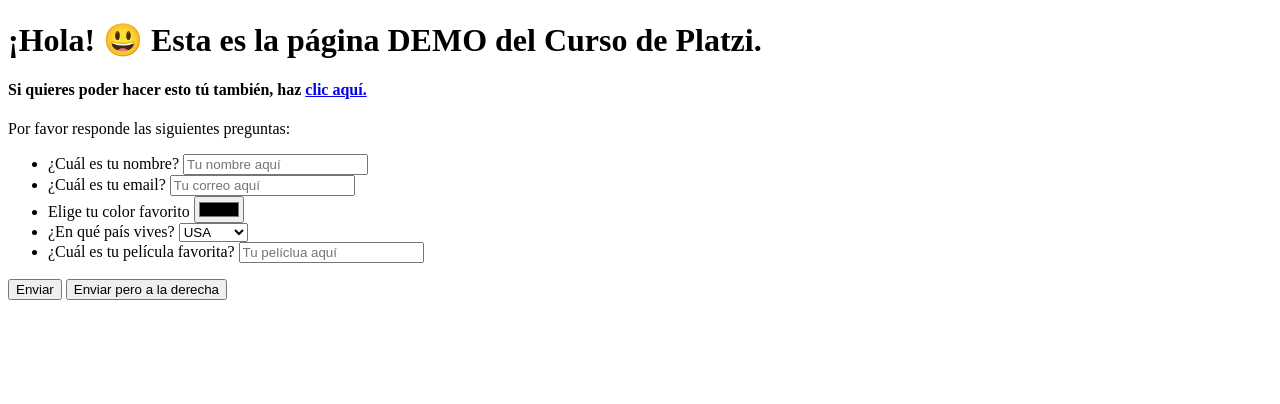
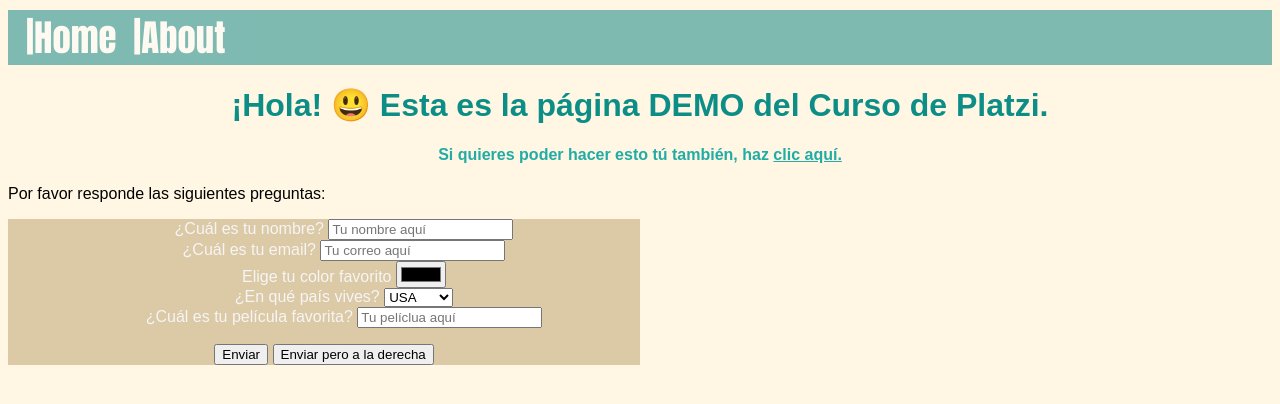
Before and after one commit to misael1005/HTMLCSS, a plain HTML site: page master/index.html in a window 1280 px wide. Drawn offline with Linux system fonts and the light colour scheme.

Commit message:
css to master

```diff
--- a/master/index.html
+++ b/master/index.html
@@ -6,42 +6,51 @@
     <meta name="viewport" content="width=device-width, initial-scale=1.0">
     <meta name="description" content="Esta página fue creada como proyecto para el Curso Definitivo de HTML y CSS en Platzi.">
     <meta name="robots" content="index,follow">
-    <link rel="stylesheet" href="">
+    <link rel="stylesheet" href="./style.css">
     <title>Curso definitivo de HTML y CSS en Platzi</title>
 </head>
 <body>
     <header>
-        <nav></nav>
+        <nav>
+            <ul class="main-nav">
+                <li class="main-nav__item">
+                    <a href="">Home</a>
+                </li>
+                <li class="main-nav__item">
+                    <a href="">About</a>
+                </li>
+            </ul>
+        </nav>
     </header>
     <main>
-        <h1>¡Hola! 😃 Esta es la página DEMO del Curso de Platzi.</h1>
-        <h4>
+        <h1 class="main-title">¡Hola! 😃 Esta es la página DEMO del Curso de Platzi.</h1>
+        <h4 class="main-subtitle">
             Si quieres poder hacer esto tú también, haz <a href="https://platzi.com/clases/html-css/" target="_blank">clic aquí.</a>
         </h4>
         <section>
             <article>
                 <p>Por favor responde las siguientes preguntas:</p>
-                <form action="">
+                <form action="" class="main-form">
                     <ul>
-                        <li>
+                        <li class="main-form__item">
                             <label for="name">
                                 <span>¿Cuál es tu nombre?</span>
                                 <input type="text" id="name" name="name" placeholder="Tu nombre aquí" autocomplete="name" required>
                             </label>
                         </li>
-                        <li>
+                        <li class="main-form__item">
                             <label for="mail">
                                 <span>¿Cuál es tu email?</span>
                                 <input type="email" id="email" name="email" placeholder="Tu correo aquí" autocomplete="email" required>
                             </label>
                         </li>
-                        <li>
+                        <li class="main-form__item">
                             <label for="color">
                                 <span>Elige tu color favorito</span>
                                 <input type="color" id="country" name="country" placeholder="Tu país aquí">
                             </label>
                         </li>
-                        <li>
+                        <li class="main-form__item">
                             <label for="country">
                                 <span>¿En qué país vives?</span>
                                 <select name="country" id="country">
@@ -51,7 +60,7 @@
                                 </select>
                             </label>
                         </li>
-                        <li>
+                        <li class="main-form__item">
                             <label for="movie">
                                 <span>¿Cuál es tu película favorita?</span>
                                 <input list="movie" name="movie" placeholder="Tu pelíclua aquí" required>
```
